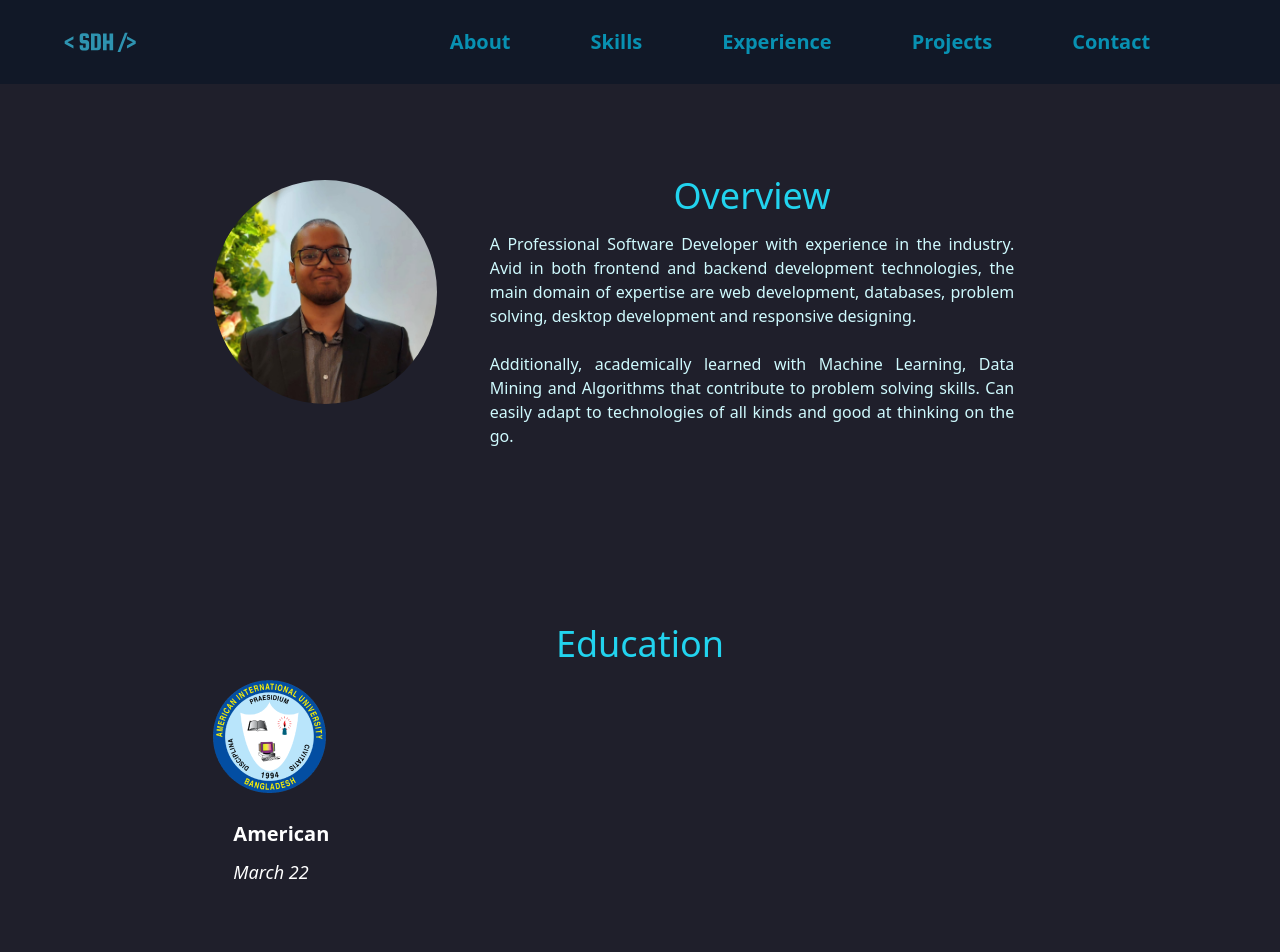
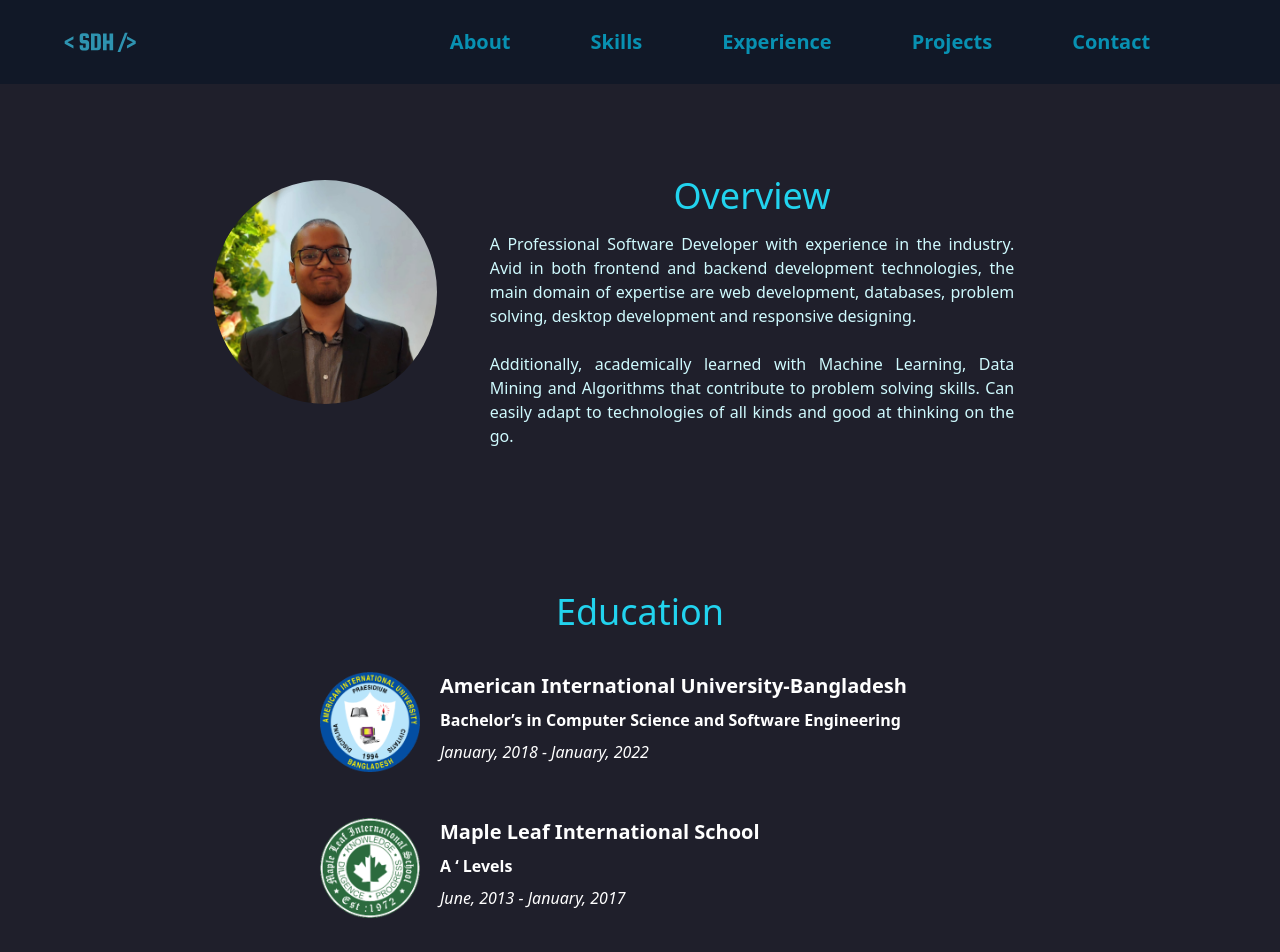
Before and after one commit to snigdho611/snigdho611.dev, a Next.js app: page /about in a window 1280 px wide. Shown: the top 952 px of the page. Built offline with nearby package versions, Linux system fonts and the light colour scheme.

Commit message:
Updated skillset design

```diff
--- a/src/components/About/Background/index.tsx
+++ b/src/components/About/Background/index.tsx
@@ -1,3 +1,4 @@
+import Education from "components/Education";
 import EducationRow from "components/Education/EducationRow";
 import gsap from "gsap";
 import React, { useEffect, useRef } from "react";
@@ -27,34 +28,28 @@ const edu = [
 ];
 
 const Background = () => {
-  const baseRef = useRef<HTMLDivElement>(null);
+  const backgroundRef = useRef<HTMLDivElement>(null);
 
   useEffect(() => {
     gsap.fromTo(
-      baseRef.current,
+      backgroundRef.current,
       {
         opacity: 0,
-        x: -500,
+        x: -700,
       },
       { opacity: 1, x: 0, duration: 1 }
     );
   }, []);
   return (
-    <div className="mx-auto w-8/12 flex flex-row mt-40" ref={baseRef}>
+    <div
+      className="mx-auto
+    w-8/12
+     flex flex-row mt-32"
+      ref={backgroundRef}
+    >
       <div className="w-full">
-        <h1
-          className="text-4xl text-center text-cyan-400
-         my-4"
-        >
-          Education
-        </h1>
         <div className="text-justify text-cyan-100">
-          {/* <div
-          // className="text-center"
-          >
-            {edu[0].name}
-          </div> */}
-          <EducationRow />
+          <Education education={edu} />
         </div>
       </div>
     </div>
--- a/src/components/About/Overview/index.tsx
+++ b/src/components/About/Overview/index.tsx
@@ -9,7 +9,7 @@ const Overview = () => {
       baseRef.current,
       {
         opacity: 0,
-        x: 500,
+        x: 700,
       },
       { opacity: 1, x: 0, duration: 1 }
     );
--- a/src/components/Education/EducationRow/EducationCard/index.tsx
+++ b/src/components/Education/EducationRow/EducationCard/index.tsx
@@ -7,12 +7,12 @@ interface EducationCardProps {
 
 const EducationCard: React.FC<EducationCardProps> = ({ imageURL }) => {
   return (
-    <div className="education-card">
+    <div className="align-self">
       <Image
         src={imageURL || "/images/education/AIUB.png"}
         alt="Image not found"
-        height={113}
-        width={113}
+        height={100}
+        width={100}
       />
     </div>
   );
--- a/src/components/Education/EducationRow/index.tsx
+++ b/src/components/Education/EducationRow/index.tsx
@@ -16,29 +16,13 @@ const EducationRow: React.FC<EducationRowProps> = ({
   time,
 }) => {
   return (
-    <div>
+    <div className="flex flex-row mx-auto my-10">
       <EducationCard imageURL={imageURL || ""} />
-      <div
-        style={{
-          paddingLeft: "20px",
-          width: "38%",
-        }}
-      >
-        <div style={{ color: "#FFF", marginTop: "20px" }}>
-          <div
-            style={{ fontSize: "20px", fontWeight: "bold", margin: "5px 0px" }}
-          >
-            {name || "American"}
-          </div>
-          <div
-            style={{
-              fontSize: "18px",
-              margin: "10px 0px",
-              fontStyle: "italic",
-            }}
-          >
-            {time || "March 22"}
-          </div>
+      <div className="pl-5">
+        <div className="text-white ">
+          <div className="text-xl font-bold">{name || "American"}</div>
+          <div className="text-medium font-bold my-2">{degree || "BSc"}</div>
+          <div className="text-small italic my-2">{time || "March 22"}</div>
         </div>
       </div>
     </div>
--- a/src/components/Education/index.tsx
+++ b/src/components/Education/index.tsx
@@ -7,8 +7,13 @@ interface EducationProps {
 
 const Education: React.FC<EducationProps> = ({ education }) => {
   return (
-    <div className="div-margin-education">
-      <div className="Header">EDUCATION</div>
+    <div className="mx-auto w-3/4">
+      <h1
+        className="text-4xl text-center text-cyan-400
+         my-4"
+      >
+        Education
+      </h1>
       {education.map(({ id, name, imageURL, degree, time }) => {
         return (
           <EducationRow
--- a/src/components/Skills/index.module.css
+++ b/src/components/Skills/index.module.css
@@ -2,4 +2,8 @@
   .responsive {
     flex-direction: column;
   }
+
+  .mx_auto {
+    margin: 0 auto;
+  }
 }
--- a/src/components/Skills/index.tsx
+++ b/src/components/Skills/index.tsx
@@ -155,7 +155,7 @@ const Skills = () => {
                   return (
                     <div key={i} className="px-7 mx-auto">
                       <div
-                        className="min-w-24 w-24 min-h-24 h-24"
+                        className="min-w-24 w-24 min-h-24 h-24 my-4"
                         style={{
                           backgroundImage: `url(${elem.logo})`,
                           backgroundSize: "contain",
@@ -188,9 +188,9 @@ const Skills = () => {
               <SkillSet keyVal={i} stackName={stack.name}>
                 {stack.tech.map((elem, i) => {
                   return (
-                    <div key={i} className="px-7 mx-auto">
+                    <div key={i} className={`px-7 ${classes.mx_auto}`}>
                       <div
-                        className="min-w-24 w-24 min-h-24 h-24"
+                        className="min-w-24 w-24 min-h-24 h-24 my-4"
                         style={{
                           backgroundImage: `url(${elem.logo})`,
                           backgroundSize: "contain",
```
